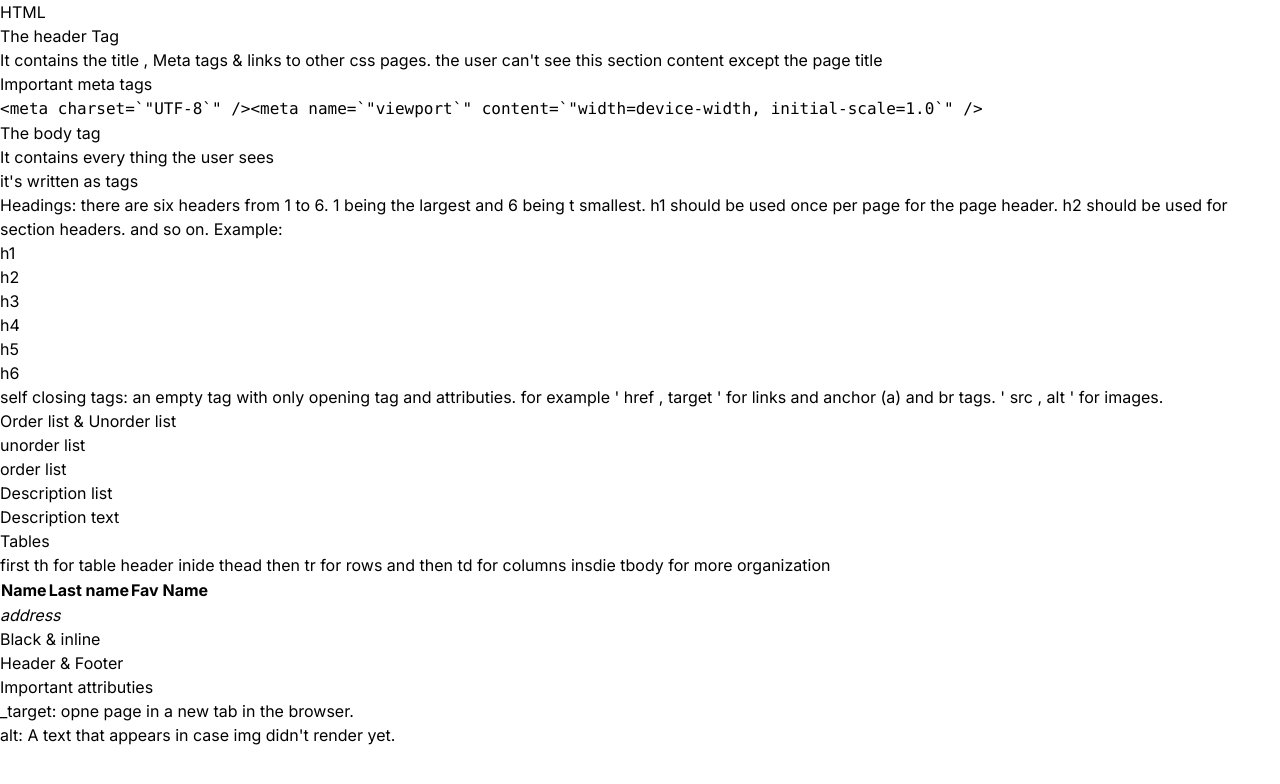
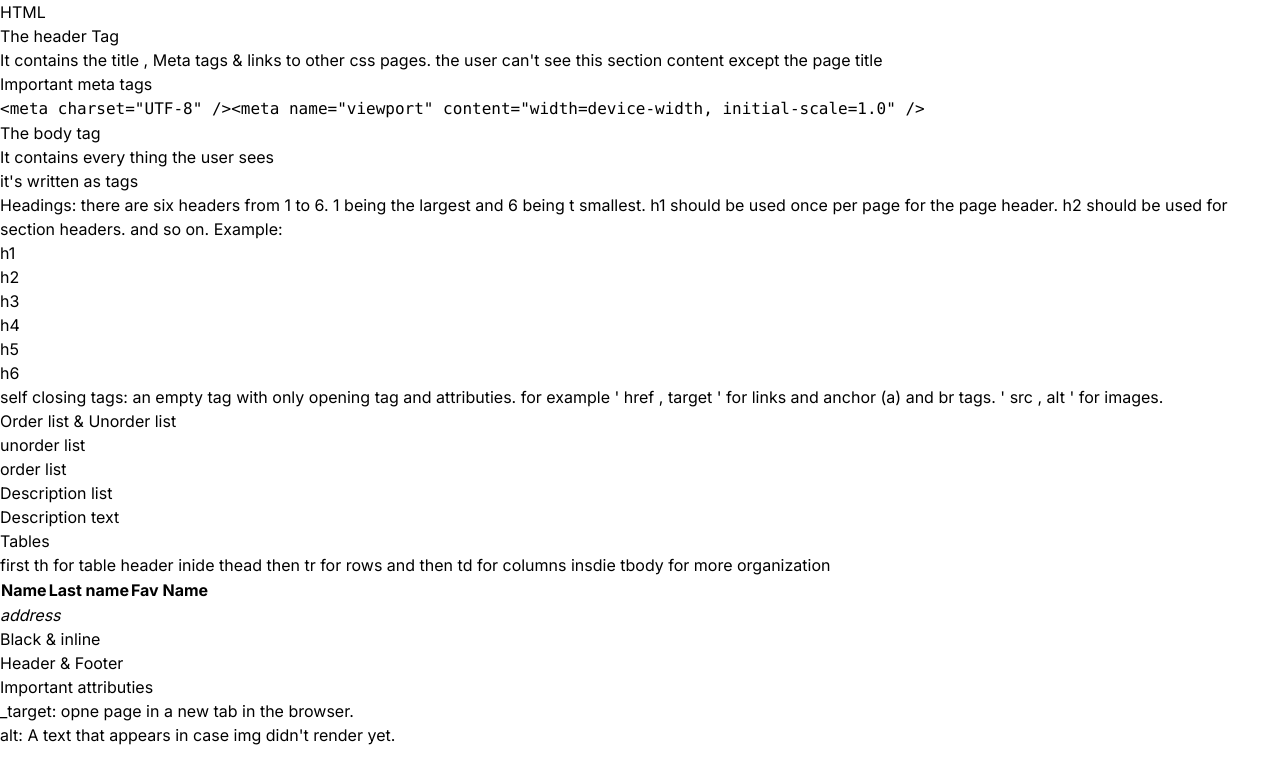
Before and after one commit to Mostafa-El-Masry/dashboardv.4, a Next.js app: page /content/Next-JS/HTML in a window 1280 px wide. Shown: the top 784 px of the page. Built offline with nearby package versions, Linux system fonts and the light colour scheme.

Commit message:
updating commas and qotes

```diff
--- a/app/content/Next-JS/HTML/page.tsx
+++ b/app/content/Next-JS/HTML/page.tsx
@@ -8,10 +8,10 @@ const HTML = () => {
         user can&apos;t see this section content except the page title
       </p>
       <h2>Important meta tags</h2>
-      <code>&lt;meta charset=`&quot;UTF-8`&quot; /&gt;</code>
+      <code>&lt;meta charset=&quot;UTF-8&quot; /&gt;</code>
       <code>
-        &lt;meta name=`&quot;viewport`&quot; content=`&quot;width=device-width,
-        initial-scale=1.0`&quot; /&gt;
+        &lt;meta name=&quot;viewport&quot; content=&quot;width=device-width,
+        initial-scale=1.0&quot; /&gt;
       </code>
 
       <p>The body tag</p>
```
